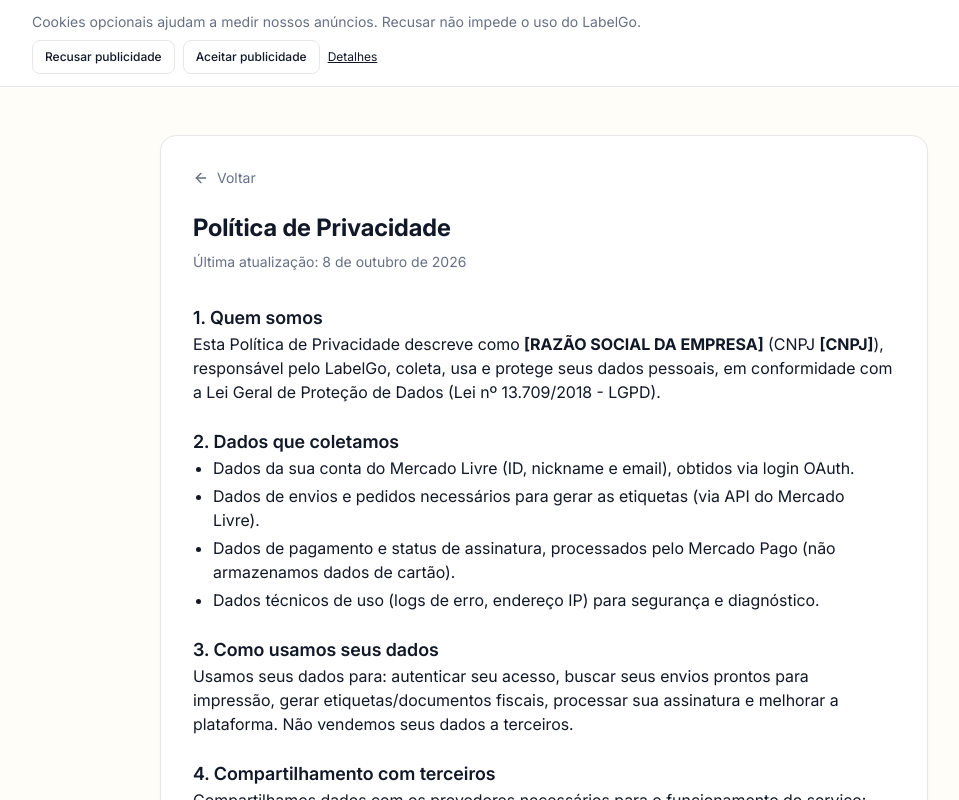
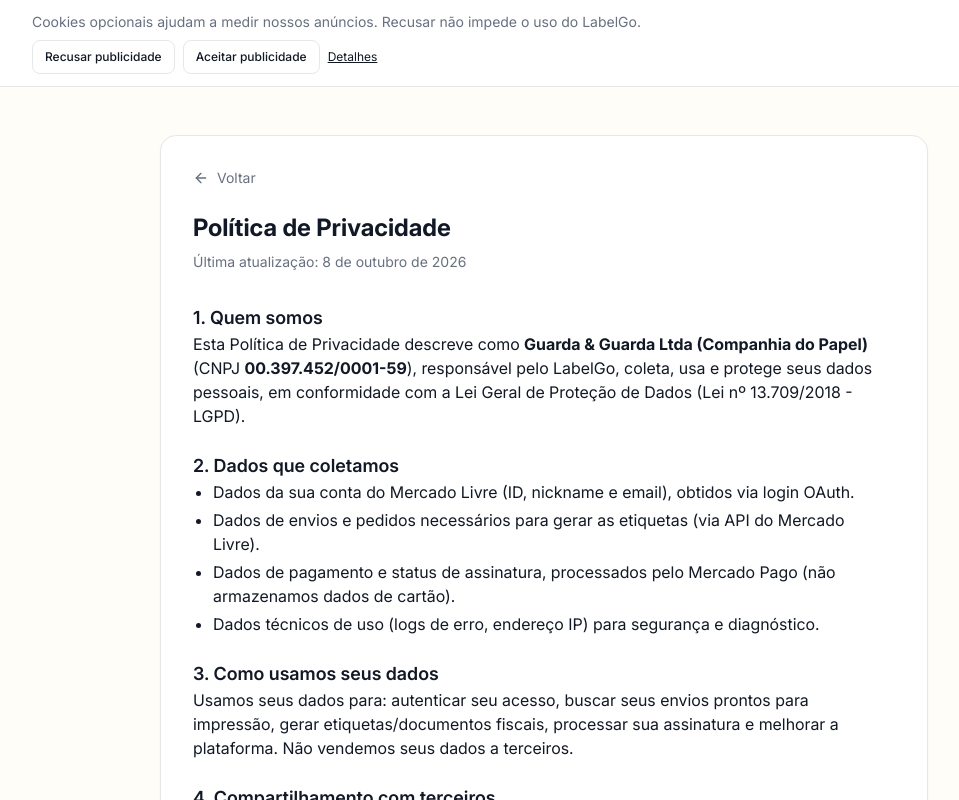
Before and after one commit to viniciusguardaa-cpu/meliprint-web, a React (Vite) app in the folder client/: page /privacidade in a window 1280 px wide. Shown: the top 800 px of the page, without its empty margins (96-1055 px from the left). Built offline with nearby package versions, Linux system fonts and the light colour scheme.

Commit message:
Preenche razão social e CNPJ na política de privacidade

```diff
--- a/client/src/pages/Privacy.tsx
+++ b/client/src/pages/Privacy.tsx
@@ -16,8 +16,8 @@ export default function Privacy() {
           <section>
             <h2 className="text-lg font-semibold text-foreground">1. Quem somos</h2>
             <p>
-              Esta Política de Privacidade descreve como <strong>[RAZÃO SOCIAL DA EMPRESA]</strong>
-              {' '}(CNPJ <strong>[CNPJ]</strong>), responsável pelo LabelGo, coleta, usa e protege
+              Esta Política de Privacidade descreve como <strong>Guarda &amp; Guarda Ltda (Companhia do Papel)</strong>
+              {' '}(CNPJ <strong>00.397.452/0001-59</strong>), responsável pelo LabelGo, coleta, usa e protege
               seus dados pessoais, em conformidade com a Lei Geral de Proteção de Dados
               (Lei nº 13.709/2018 - LGPD).
             </p>
```
